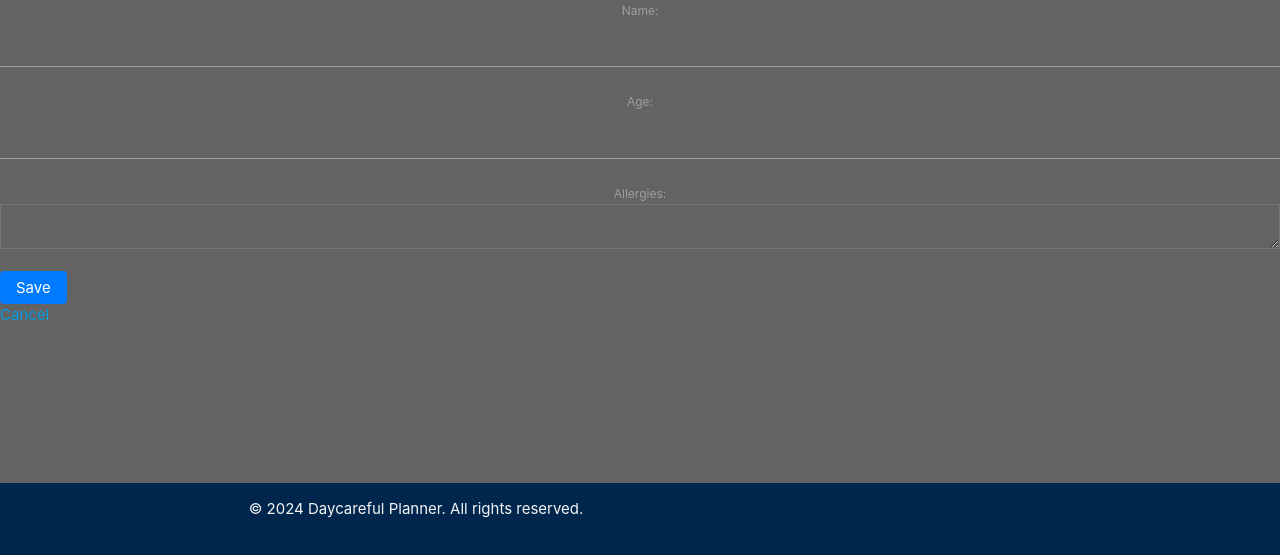
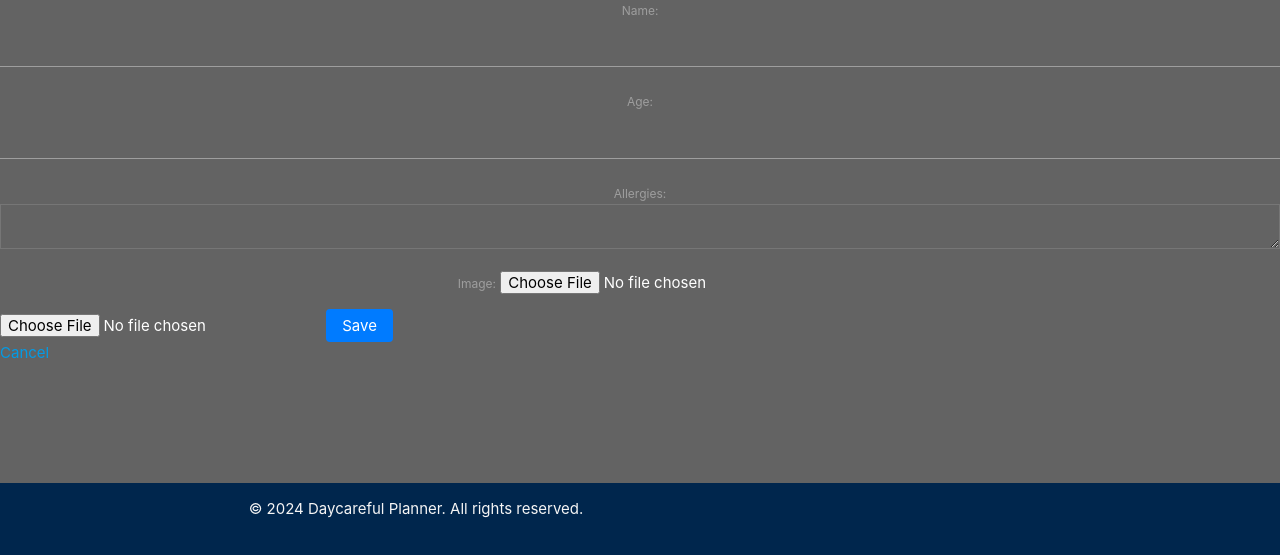
Before and after one commit to JimmieSmith1222/daycareful_planner_backend, a Django app: page /children/add/ in a window 1280 px wide. Shown: the part 245-800 px from the top of the page. Run offline with Django 5.2, Linux system fonts and the light colour scheme.

Commit message:
working on image upload

```diff
--- a/daycareful_planner/daycareful_planner/settings.py
+++ b/daycareful_planner/daycareful_planner/settings.py
@@ -11,6 +11,7 @@ https://docs.djangoproject.com/en/5.1/ref/settings/
 """
 
 from pathlib import Path
+import os
 
 # Build paths inside the project like this: BASE_DIR / 'subdir'.
 BASE_DIR = Path(__file__).resolve().parent.parent
@@ -127,3 +128,6 @@ DEFAULT_AUTO_FIELD = 'django.db.models.BigAutoField'
 LOGIN_URL = '/login/'
 LOGIN_REDIRECT_URL = '/login/'
 LOGOUT_REDIRECT_URL = '/login/'
+
+MEDIA_URL = '/media/'
+MEDIA_ROOT = os.path.join(BASE_DIR, 'media')
--- a/daycareful_planner/daycareful_planner/urls.py
+++ b/daycareful_planner/daycareful_planner/urls.py
@@ -1,5 +1,7 @@
 from django.contrib import admin
 from django.urls import path, include
+from django.conf import settings
+from django.conf.urls.static import static
 from django.contrib.auth import views as auth_views
 
 urlpatterns = [
@@ -8,3 +10,6 @@ urlpatterns = [
     path('login/', auth_views.LoginView.as_view(template_name='login.html'), name='login'),
     path('logout/', auth_views.LogoutView.as_view(next_page='/'), name='logout'),
 ]
+
+if settings.DEBUG:
+    urlpatterns += static(settings.MEDIA_URL, document_root=settings.MEDIA_ROOT)
--- a/daycareful_planner/main_app/forms.py
+++ b/daycareful_planner/main_app/forms.py
@@ -4,14 +4,14 @@ from .models import ParentInfo, ChildInfo, EmployeeInfo
 class ParentForm(forms.ModelForm):
     class Meta:
         model = ParentInfo
-        fields = ['name', 'kidsName', 'paid', 'attendance']
+        fields = ['name', 'kidsName', 'paid', 'attendance', 'image']
 
 class ChildForm(forms.ModelForm):
     class Meta:
         model = ChildInfo
-        fields = ['name', 'age', 'allergies']
+        fields = ['name', 'age', 'allergies', 'image']
 
 class EmployeeForm(forms.ModelForm):
     class Meta:
         model = EmployeeInfo
-        fields = ['name', 'hours', 'attendance', 'pay', 'position']
+        fields = ['name', 'hours', 'attendance', 'pay', 'position', 'image']
--- a/daycareful_planner/main_app/models.py
+++ b/daycareful_planner/main_app/models.py
@@ -1,16 +1,17 @@
 from django.db import models
 
-# Create your models here.
 class ParentInfo(models.Model):
     name = models.CharField(max_length=50)
     kidsName = models.CharField(max_length=50)
     paid = models.IntegerField()
     attendance = models.IntegerField()
+    image = models.ImageField(upload_to='parent_images/', blank=True, null=True)
 
 class ChildInfo(models.Model):
     name = models.CharField(max_length=50)
     age = models.IntegerField()
     allergies = models.TextField(max_length=250)
+    image = models.ImageField(upload_to='child_images/', blank=True, null=True)
 
 class EmployeeInfo(models.Model):
     name = models.CharField(max_length=50)
@@ -18,3 +19,4 @@ class EmployeeInfo(models.Model):
     attendance = models.IntegerField()
     pay = models.IntegerField()
     position = models.CharField(max_length=50)
+    image = models.ImageField(upload_to='employee_images/', blank=True, null=True)
--- a/daycareful_planner/main_app/templates/child/child_form.html
+++ b/daycareful_planner/main_app/templates/child/child_form.html
@@ -2,9 +2,10 @@
 
 {% block content %}
   <h2>{% if form.instance.pk %}Edit Child{% else %}Add New Child{% endif %}</h2>
-  <form method="post">
+  <form method="post" enctype="multipart/form-data">
     {% csrf_token %}
     {{ form.as_p }}
+    <input type="file" name="image" accept="image/*">
     <button type="submit">Save</button>
   </form>
   <a href="{% url 'child_list' %}">Cancel</a>
--- a/daycareful_planner/main_app/templates/employee/employee_form.html
+++ b/daycareful_planner/main_app/templates/employee/employee_form.html
@@ -2,9 +2,10 @@
 
 {% block content %}
   <h2>{% if form.instance.pk %}Edit Employee{% else %}Add New Employee{% endif %}</h2>
-  <form method="post">
+  <form method="post" enctype="multipart/form-data">
     {% csrf_token %}
     {{ form.as_p }}
+    <input type="file" name="image" accept="image/*">
     <button type="submit">Save</button>
   </form>
   <a href="{% url 'employee_list' %}">Cancel</a>
--- a/daycareful_planner/main_app/templates/parent/parent_form.html
+++ b/daycareful_planner/main_app/templates/parent/parent_form.html
@@ -2,7 +2,7 @@
 
 {% block content %}
   <h2>{% if form.instance.pk %}Edit Parent{% else %}Add New Parent{% endif %}</h2>
-  <form method="post">
+  <form method="post" enctype="multipart/form-data">
     {% csrf_token %}
     {{ form.as_p }}
     <button type="submit">Save</button>
--- a/daycareful_planner/main_app/views.py
+++ b/daycareful_planner/main_app/views.py
@@ -18,9 +18,9 @@ def parent_detail(request, id):
 
 def parent_create(request):
     if request.method == "POST":
-        form = ParentForm(request.POST)
+        form = ParentForm(request.POST, request.FILES)
         if form.is_valid():
-            parent = form.save()
+            form.save()
             return redirect('parent_list')
     else:
         form = ParentForm()
@@ -55,9 +55,9 @@ def child_detail(request, id):
 
 def child_create(request):
     if request.method == "POST":
-        form = ChildForm(request.POST)
+        form = ChildForm(request.POST, request.FILES)
         if form.is_valid():
-            child = form.save()
+            form.save()
             return redirect('child_list')
     else:
         form = ChildForm()
@@ -92,9 +92,9 @@ def employee_detail(request, id):
 
 def employee_create(request):
     if request.method == "POST":
-        form = EmployeeForm(request.POST)
+        form = EmployeeForm(request.POST, request.FILES)
         if form.is_valid():
-            employee = form.save()
+            form.save()
             return redirect('employee_list')
     else:
         form = EmployeeForm()
```
Also changed, not shown: daycareful_planner/main_app/migrations/0002_childinfo_image_employeeinfo_image_parentinfo_image.py (added), daycareful_planner/media/parent_images/quani.jpg (added).
